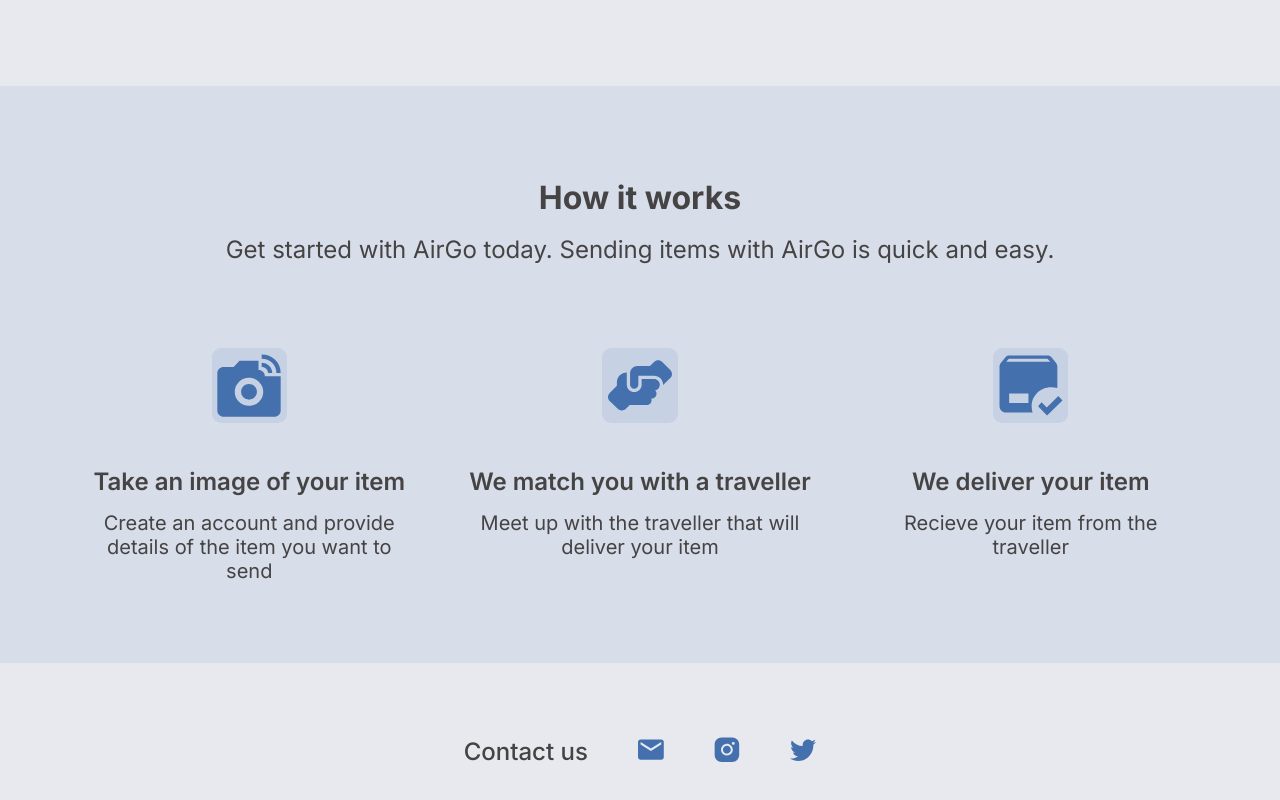
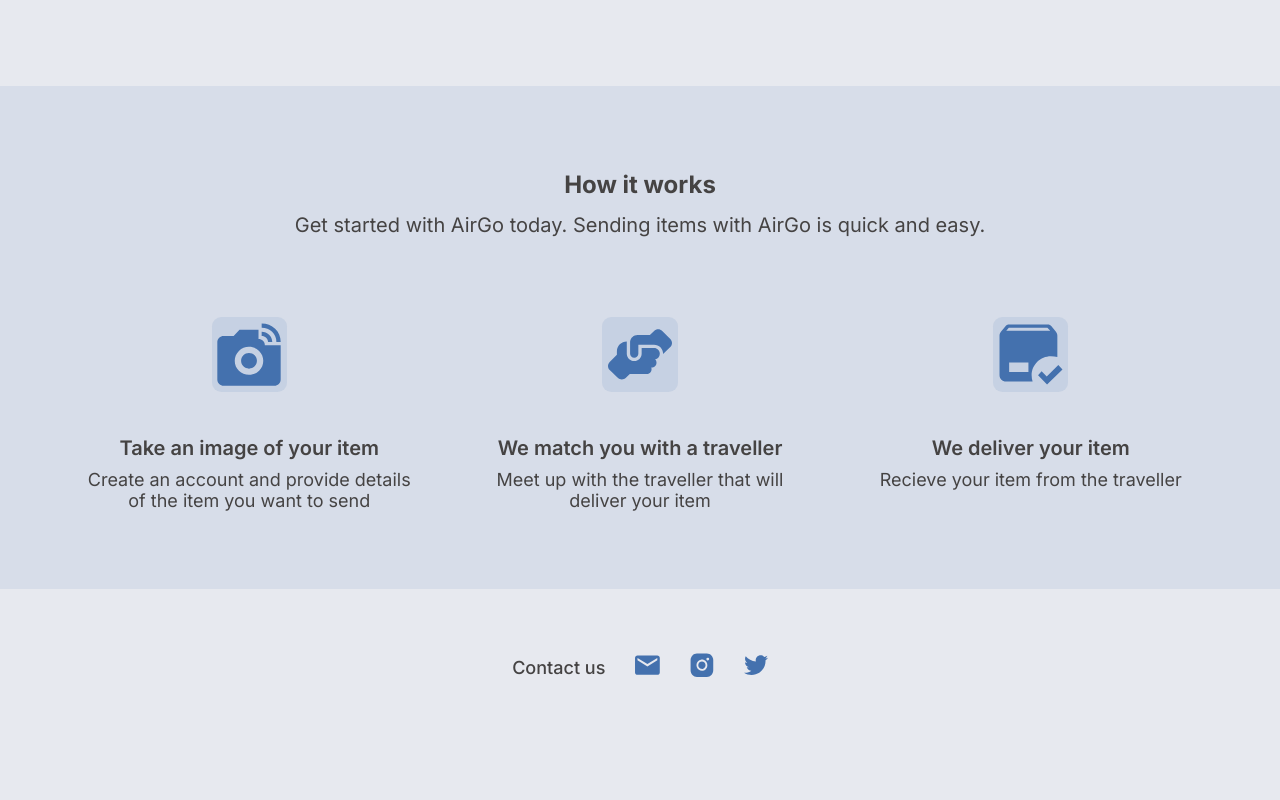
Before and after one commit to nonfungiblehayor/AirGo-waitlist-clone, a React (Create React App) app in the folder waitlist/: page / in a window 1280 px wide. Shown: the part 1281-2081 px from the top of the page. After the commit the page ends 2012 px from the top, so only its background shows below. Built offline with nearby package versions, Linux system fonts and the light colour scheme.

Commit message:
fix: styling bugs on mobile

```diff
--- a/waitlist/src/App.module.scss
+++ b/waitlist/src/App.module.scss
@@ -127,7 +127,7 @@ body {
           margin-bottom: -5px;
         }
         img {
-          width: 35vw;
+          width: 33vw;
           height: 35vw;
         }
       }
@@ -271,7 +271,7 @@ body {
           width: 40vw;
         }
         p {
-          font-size: 1.7vw;
+          font-size: 1.5vw;
           font-weight: 400;
           color: $textColor;
           font-family: $textFont;
@@ -322,14 +322,14 @@ body {
           color: $textColor;
           font-weight: 700;
           font-family: $textFont;
-          font-size: 32px;
+          font-size: 24px;
           margin-bottom: -6px;
         }
         p {
           color: $textColor;
           font-weight: 400;
           font-family: $textFont;
-          font-size: 24px;
+          font-size: 20px;
         }
       }
       .work2 {
@@ -362,7 +362,7 @@ body {
             color: $textColor;
             font-weight: 600;
             font-family: $textFont;
-            font-size: 24px;
+            font-size: 20px;
             text-align: center;
             width: 350px;
             margin-top: 44px;
@@ -371,7 +371,7 @@ body {
           color: $textColor;
           font-weight: 400;
           font-family: $textFont;
-          font-size: 20px;
+          font-size: 18px;
           width: 330px;
           text-align: center;
           margin-top: -25px;
@@ -384,18 +384,18 @@ body {
       flex-direction: row;
       justify-content: center;
       align-items: center;
-      gap: 50px;
-      padding-bottom: 70px;
+      gap: 30px;
+      padding-bottom: 35px;
       margin-top: 50px;
         p {
           color: $textColor;
-          font-size: 24px;
+          font-size: 18px;
           font-family: $textFont;
           font-weight: 500;
         }
         img {
-          width: 26.17px;
-          height: 20.94x;
+          width: 24.17px;
+          height: 18.94x;
         }
       }
     }
@@ -1968,13 +1968,14 @@ body {
       margin-top: 25px;
       align-items: center;
       justify-content: center;
-      // padding: 0;
       .div1 {
         max-width: 100%;
         display: flex;
         flex-direction: column;
         justify-content: center;
         align-items: center;
+        padding-left: 30px;
+        padding-right: 30px;
         order: 1;
         h3 {
           font-size: 28px;
```
Also changed, not shown: waitlist/src/images/Frame.svg.
